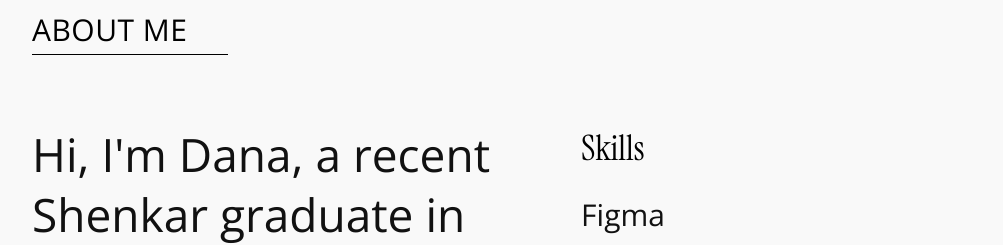
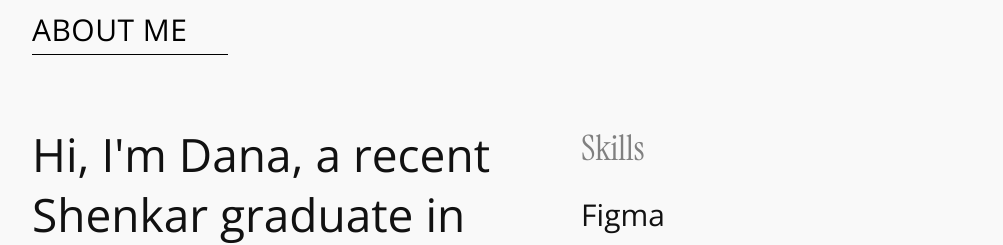
Before and after one commit to dana284x/portfolio-dana-2026, a React (Vite) app: page / in a window 1280 px wide. Shown: the part 2720-2965 px from the top of the page, without its empty margins (138-1141 px from the left). Built offline with nearby package versions, Linux system fonts and the light colour scheme.

Commit message:
Set Skills section title color to #808080

```diff
--- a/src/index.css
+++ b/src/index.css
@@ -454,7 +454,7 @@ body {
   font-family: var(--font-serif-display);
   font-size: 35px;
   font-weight: 400;
-  color: var(--color-text);
+  color: #808080;
   margin-bottom: 16px;
 }
 
```
